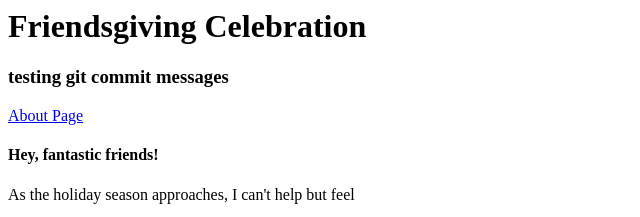
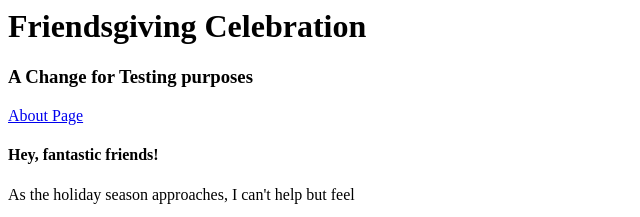
Before and after one commit to WardStreet/blog, a plain HTML site: page index.html in a window 1280 px wide. Shown: the top 217 px of the page, 0-640 px from the left. Drawn offline with Linux system fonts and the light colour scheme.

```diff
--- a/index.html
+++ b/index.html
@@ -7,7 +7,7 @@
 
     <body>
         <h1>Friendsgiving Celebration</h1>
-        <p><h3>testing git commit messages</h3></p>
+        <p><h3>A Change for Testing purposes</h3></p>
         <p><a href="./pages/about.html">About Page</a></p>
 
         <h4>Hey, fantastic friends!</h4>
```
